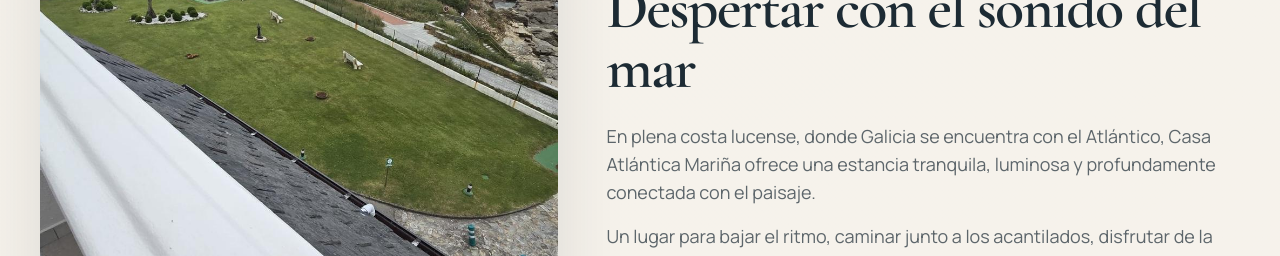
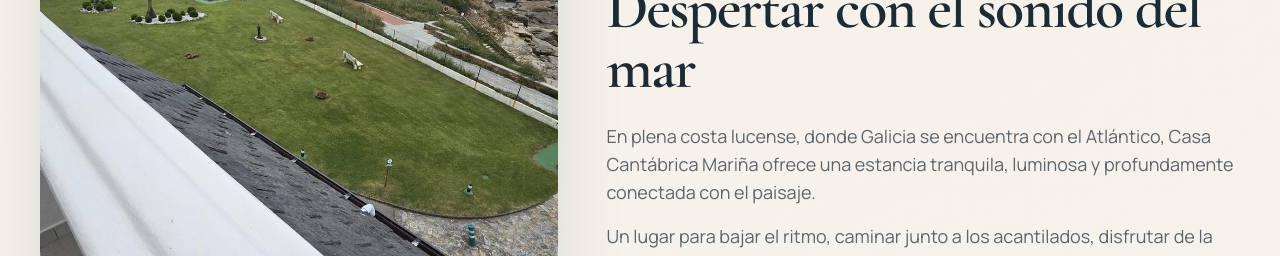
Before and after one commit to mjonateca/CASAATLANTICA, a React (Vite) app: page / in a window 1280 px wide. Shown: the part 1140-1396 px from the top of the page. Built offline with nearby package versions, Linux system fonts and the light colour scheme.

Commit message:
Update StorySection.jsx

```diff
--- a/src/components/StorySection.jsx
+++ b/src/components/StorySection.jsx
@@ -22,7 +22,7 @@ export default function StorySection() {
         <div className="order-1 lg:order-2">
           <SectionTitle eyebrow="La historia" title="Despertar con el sonido del mar">
             <p>
-              En plena costa lucense, donde Galicia se encuentra con el Atlántico, Casa Atlántica Mariña ofrece
+              En plena costa lucense, donde Galicia se encuentra con el Atlántico, Casa Cantábrica Mariña ofrece
               una estancia tranquila, luminosa y profundamente conectada con el paisaje.
             </p>
             <p className="mt-4">
```
